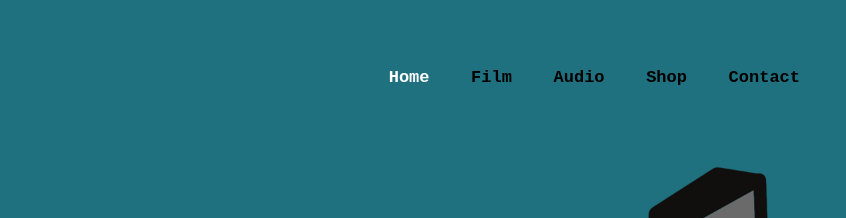
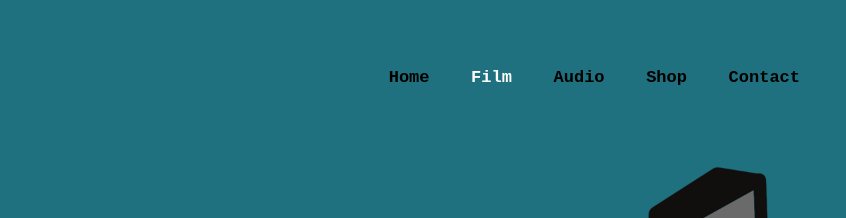
Before and after one commit to antitherapy/antitherapy, a plain HTML site: page video.html in a window 1280 px wide. Shown: the top 218 px of the page, 434-1280 px from the left. Drawn offline with Linux system fonts and the light colour scheme; grey boxes are pictures that could not be loaded.

Commit message:
Update video.html

```diff
--- a/video.html
+++ b/video.html
@@ -17,8 +17,8 @@
     <img class="fixed-image" src="/Images/tv.png" alt="Fixed Image">
     <div class="topnav" id="myTopnav">
 
-  <a href="home.html" class="active">Home</a>
-  <a href="video.html">Film</a>
+  <a href="home.html">Home</a>
+  <a href="video.html"class="active">Film</a>
   <a href="audio.html">Audio</a>
   <a href="shop.html">Shop</a>
   <a href="contact.html">Contact</a>
```
